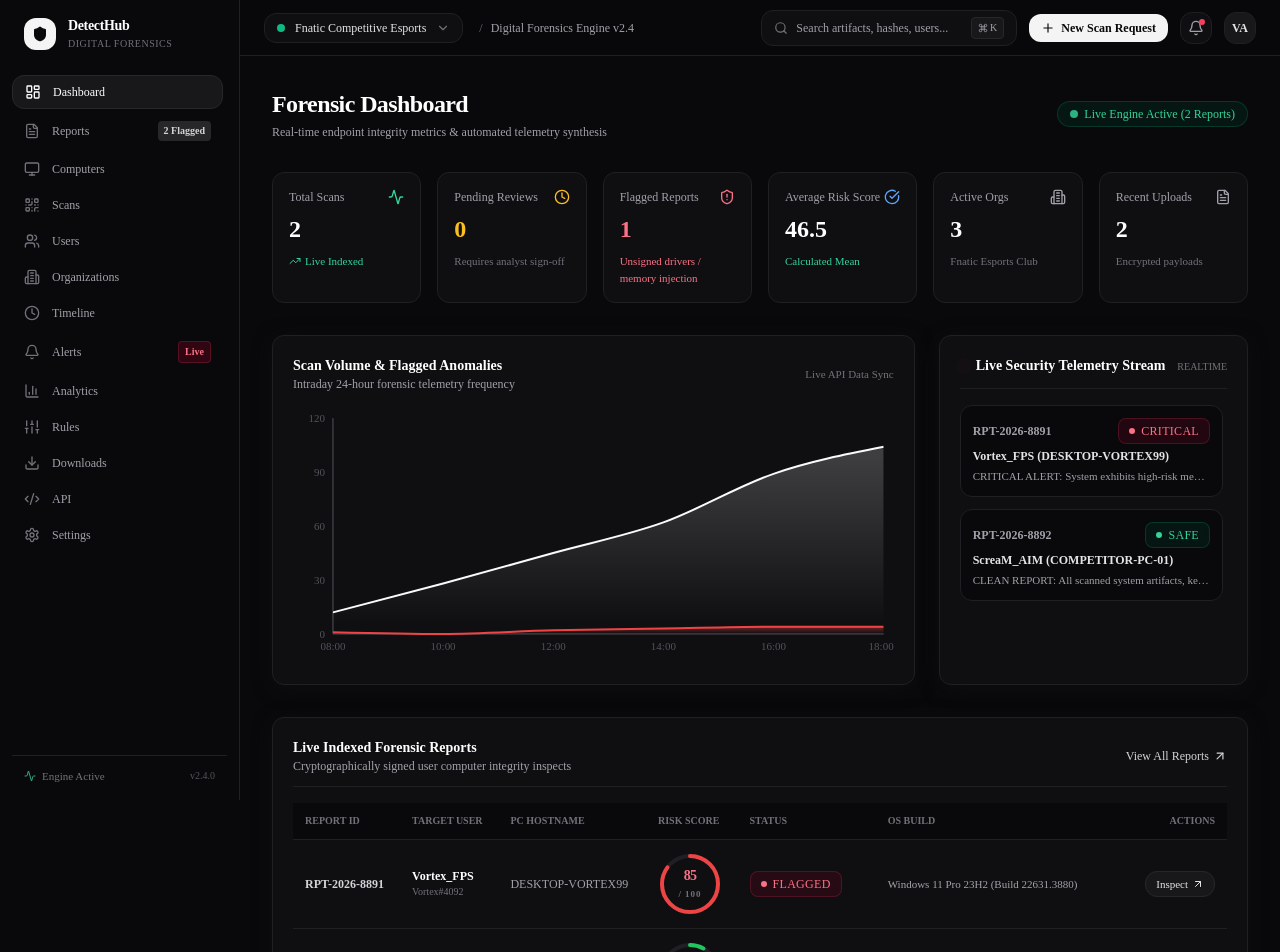
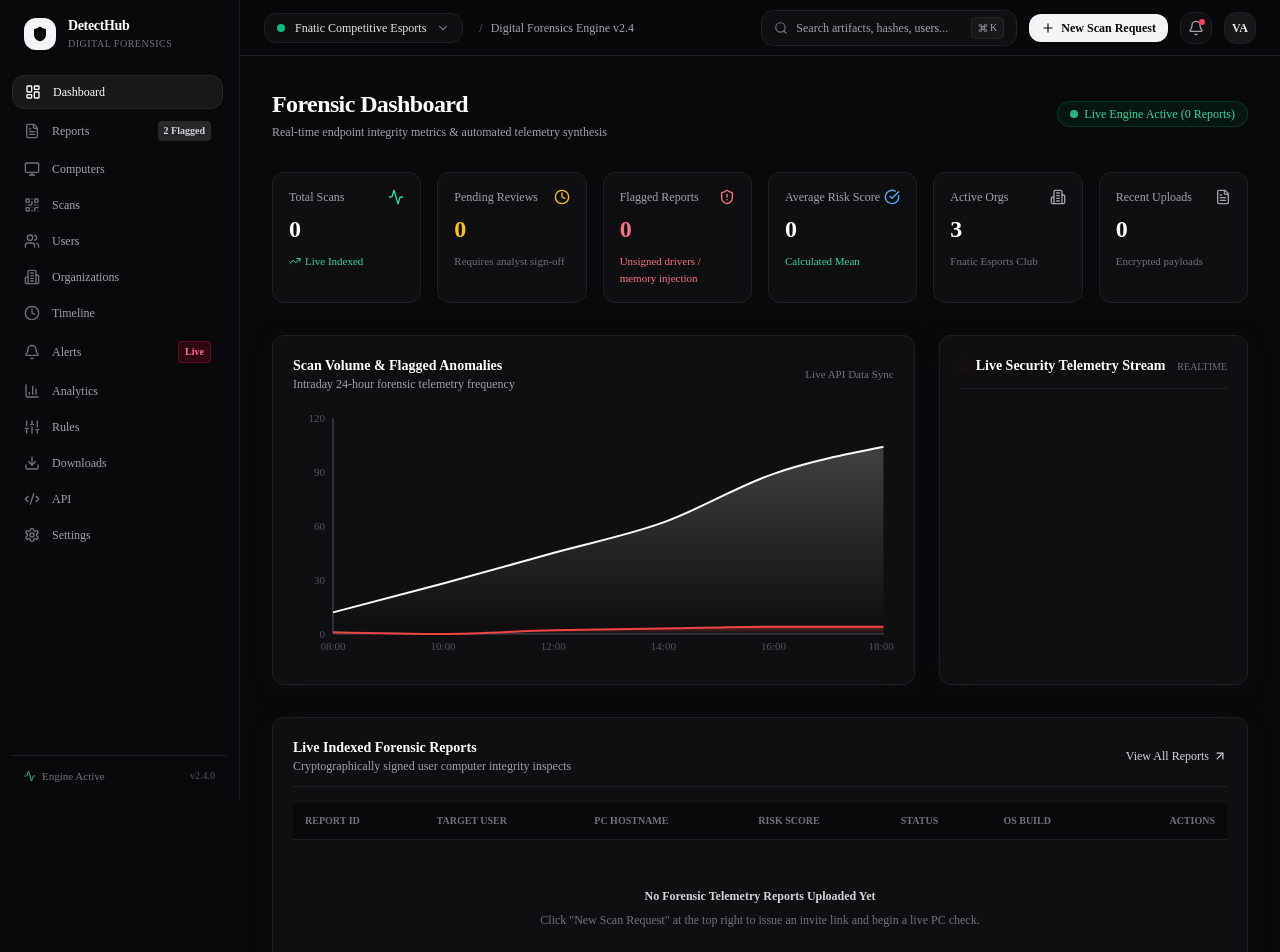
Before and after one commit to TheDarkGuardian/DetectHub, a Next.js app in the folder apps/web/: page /dashboard in a window 1280 px wide. Shown: the top 952 px of the page. Built offline with nearby package versions, Linux system fonts and the light colour scheme.

Commit message:
fix: await dynamic params in Next.js 15 route and reset db state to 0 for clean live E2E testing

```diff
--- a/apps/web/src/app/api/v1/reports/[id]/route.ts
+++ b/apps/web/src/app/api/v1/reports/[id]/route.ts
@@ -3,9 +3,10 @@ import { db } from '@/lib/db';
 
 export async function GET(
   request: Request,
-  { params }: { params: { id: string } }
+  { params }: { params: Promise<{ id: string }> }
 ) {
-  const report = db.getReportById(params.id);
+  const { id } = await params;
+  const report = db.getReportById(id);
   if (!report) {
     return NextResponse.json({ success: false, error: 'Report not found' }, { status: 404 });
   }
--- a/apps/web/src/app/dashboard/page.tsx
+++ b/apps/web/src/app/dashboard/page.tsx
@@ -231,7 +231,8 @@ export default function DashboardPage() {
               </tr>
             </thead>
             <tbody className="divide-y divide-[#1F1F24]">
-              {reports.map((report) => (
+              {reports.length > 0 ? (
+                reports.map((report) => (
                   <tr key={report.id} className="hover:bg-[#141418] transition-colors">
                     <td className="py-3 px-3 font-mono font-bold text-zinc-300">{report.id}</td>
                     <td className="py-3 px-3">
@@ -256,7 +257,15 @@ export default function DashboardPage() {
                       </Link>
                     </td>
                   </tr>
-              ))}
+                ))
+              ) : (
+                <tr>
+                  <td colSpan={7} className="py-12 text-center text-xs font-mono text-zinc-500 space-y-2">
+                    <p className="text-zinc-300 font-bold">No Forensic Telemetry Reports Uploaded Yet</p>
+                    <p>Click "New Scan Request" at the top right to issue an invite link and begin a live PC check.</p>
+                  </td>
+                </tr>
+              )}
             </tbody>
           </table>
         </div>
--- a/apps/web/src/lib/db.ts
+++ b/apps/web/src/lib/db.ts
@@ -1,5 +1,5 @@
 import { ForensicReport } from '@/types/forensics';
-import { MOCK_REPORTS, MOCK_ORGANIZATIONS, MOCK_RISK_RULES } from './mockData';
+import { MOCK_ORGANIZATIONS, MOCK_RISK_RULES } from './mockData';
 
 export interface ScanRequestRecord {
   id: string;
@@ -12,11 +12,9 @@ export interface ScanRequestRecord {
 
 // In-memory persistent state store for active SaaS instance
 class DatabaseStore {
-  private reports: ForensicReport[] = [...MOCK_REPORTS];
-  private scanRequests: ScanRequestRecord[] = [
-    { id: 'SCN-101', code: 'DETECT-8921-X992', type: 'ONE_TIME', status: 'PENDING', targetUser: 'Vortex_FPS', createdAt: '2026-08-06 16:40' },
-    { id: 'SCN-102', code: 'DETECT-PERM-FNATIC', type: 'PERMANENT', status: 'COMPLETED', targetUser: 'Fnatic Tournament Lobby', createdAt: '2026-08-06 12:00' }
-  ];
+  // Start with 0 reports and 0 scan requests for clean E2E testing
+  private reports: ForensicReport[] = [];
+  private scanRequests: ScanRequestRecord[] = [];
   private riskRules = [...MOCK_RISK_RULES];
   private organizations = [...MOCK_ORGANIZATIONS];
 
@@ -34,6 +32,10 @@ class DatabaseStore {
     return report;
   }
 
+  clearReports() {
+    this.reports = [];
+  }
+
   // Scan Requests API
   getScanRequests(): ScanRequestRecord[] {
     return this.scanRequests;
@@ -46,7 +48,7 @@ class DatabaseStore {
       type: req.type || 'ONE_TIME',
       status: 'PENDING',
       targetUser: req.targetUser || 'Anonymous User',
-      createdAt: new Date().toISOString()
+      createdAt: new Date().toLocaleTimeString()
     };
     this.scanRequests.unshift(newRecord);
     return newRecord;
```
Lines whose indentation alone changed are shown as unchanged.
